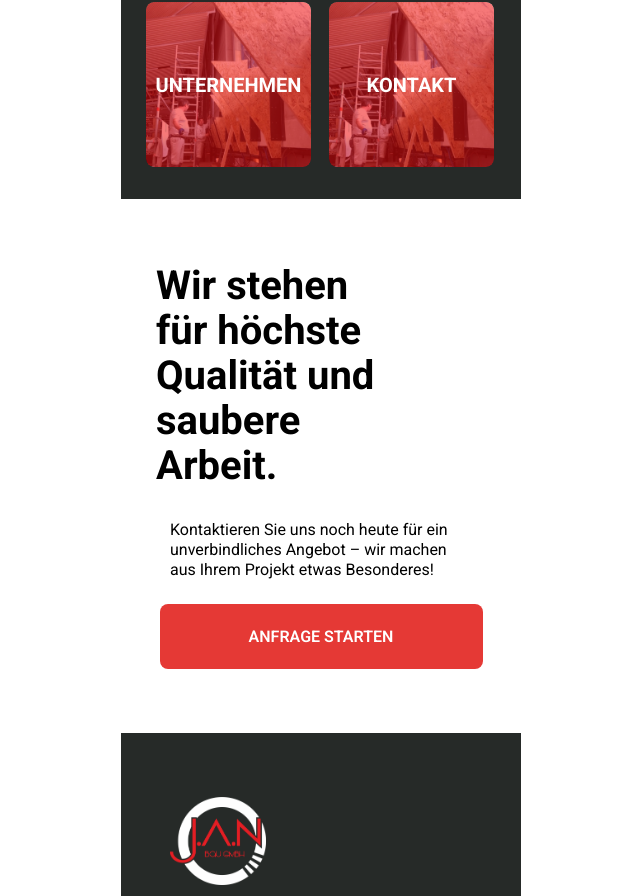
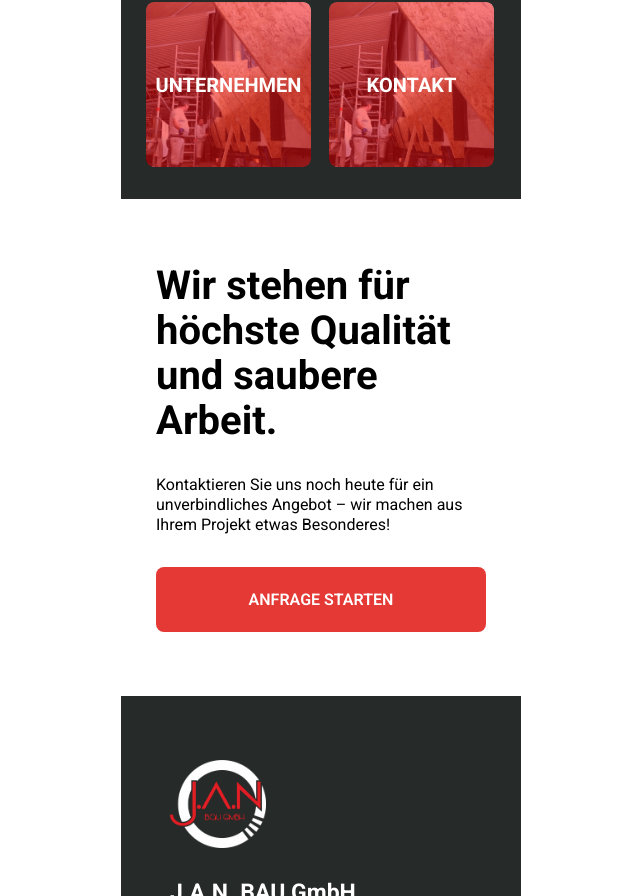
Before and after one commit to mizmuagency/test-jan, a React (Vite) app: page / in a window 1280 px wide. Shown: the part 711-1607 px from the top of the page, without its empty margins (319-959 px from the left). Built offline with nearby package versions, Linux system fonts and the light colour scheme.

Commit message:
Align headline, text, and button to the left

```diff
--- a/src/screens/MobileStart/MobileStart.tsx
+++ b/src/screens/MobileStart/MobileStart.tsx
@@ -140,24 +140,24 @@ export const MobileStart = (): JSX.Element => {
           </div>
         </div>
 
-        {/* Headline */}
-        <div className="w-[293px] pt-16 pb-8 [font-family:'Roboto',Helvetica] font-bold text-black text-[40px] tracking-[0] leading-[45px] px-[35px] text-left">
+        {/* Content section - All aligned to the left */}
+        <div className="w-full px-[35px] py-16">
+          {/* Headline - Left aligned */}
+          <div className="mb-8 [font-family:'Roboto',Helvetica] font-bold text-black text-[40px] tracking-[0] leading-[45px] text-left">
             Wir stehen für höchste Qualität und saubere Arbeit.
           </div>
 
-        {/* Call to action section */}
-        <Card className="w-[323px] mx-auto mb-16 border-none shadow-none">
-          <CardContent className="p-0">
-            <div className="w-[302px] mx-auto mb-6 [font-family:'Roboto',Helvetica] font-normal text-black text-base tracking-[0] leading-5">
+          {/* Description text - Left aligned */}
+          <div className="mb-8 [font-family:'Roboto',Helvetica] font-normal text-black text-base tracking-[0] leading-5 text-left">
             Kontaktieren Sie uns noch heute für ein unverbindliches Angebot –
             wir machen aus Ihrem Projekt etwas Besonderes!
           </div>
 
-            <Button className="flex w-[323px] h-[65px] items-center justify-center gap-2.5 p-3 bg-[#e53935] rounded-lg hover:bg-[#c62828] [font-family:'Roboto',Helvetica] font-semibold text-white text-base tracking-[0] leading-6">
+          {/* Button - Left aligned */}
+          <Button className="w-full h-[65px] bg-[#e53935] rounded-lg hover:bg-[#c62828] [font-family:'Roboto',Helvetica] font-semibold text-white text-base tracking-[0] leading-6">
             ANFRAGE STARTEN
           </Button>
-          </CardContent>
-        </Card>
+        </div>
 
         {/* Footer section */}
         <div className="w-full bg-[#262a28] px-[49px] py-16">
```
Lines whose indentation alone changed are shown as unchanged.
